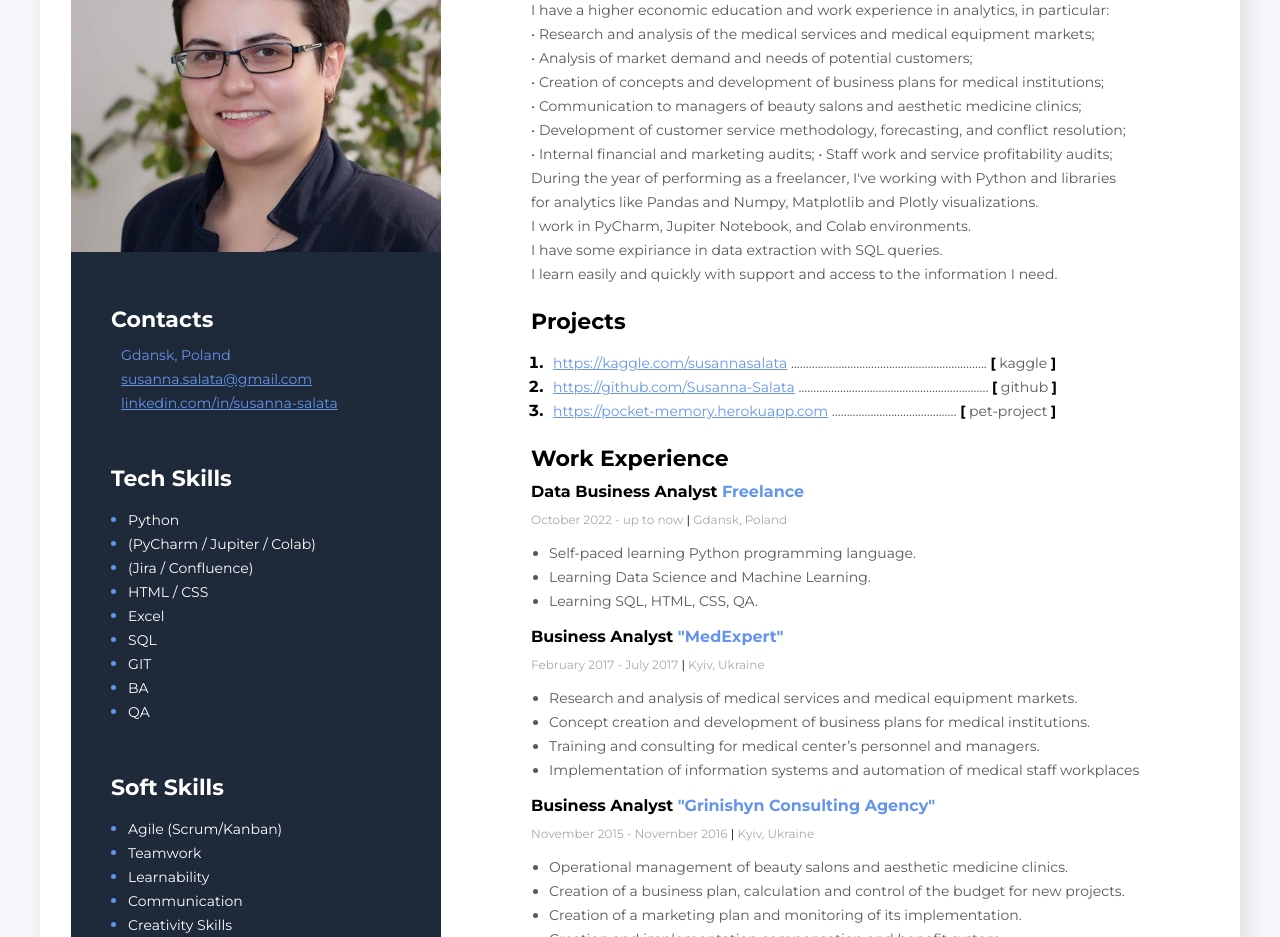
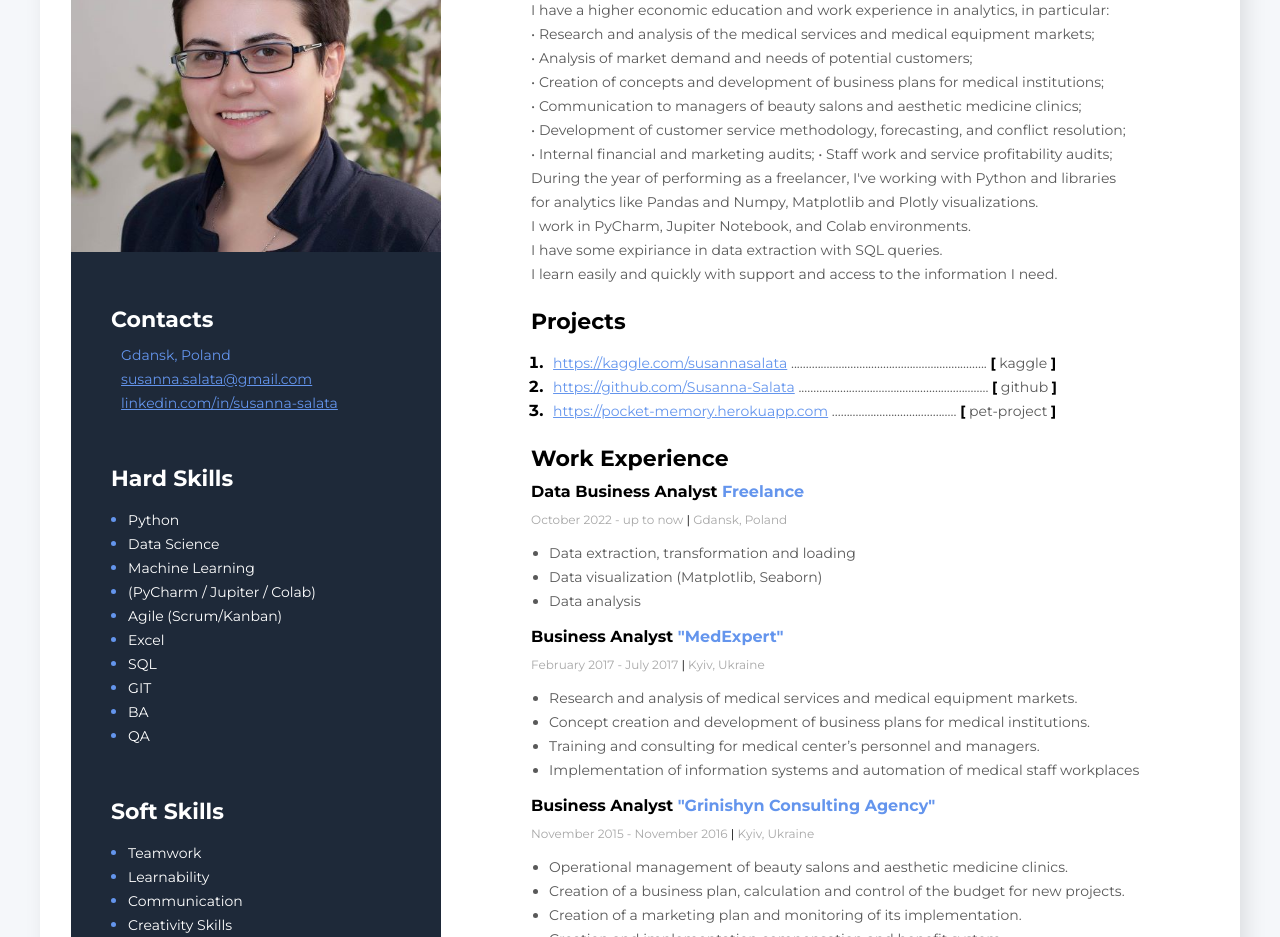
Before and after one commit to Susanna-Salata/my-cv, a plain HTML site: page index.html in a window 1280 px wide. Shown: the part 198-1135 px from the top of the page. Drawn offline with Linux system fonts and the light colour scheme.

Commit message:
hard skills

```diff
--- a/index.html
+++ b/index.html
@@ -21,7 +21,7 @@
             <!--About me section-->
             <div class="about-me-section">
 
-                <h1 class="about-me-profession"> Data Analyst with Python </h1>
+                <h1 class="about-me-profession"> Data Scientist with Python, ML </h1>
 
                 <h1 class="about-me-name">Susanna Salata</h1>
 
@@ -93,13 +93,13 @@
 
                     <ul class="my-work-experience-duties">
                         <li>
-                            Self-paced learning Python programming language.
+                            Data extraction, transformation and loading
                         </li>
                         <li>
-                            Learning Data Science and Machine Learning.
+                            Data visualization (Matplotlib, Seaborn)
                         </li>
                         <li>
-                            Learning SQL, HTML, CSS, QA.
+                            Data analysis
                         </li>
 
                     </ul>
@@ -228,13 +228,13 @@
 
             <!--My Tech Skills-->
             <div class="tech-skills-section">
-                <h3 class="sidebar-title"> Tech Skills </h3>
+                <h3 class="sidebar-title"> Hard Skills </h3>
                 <ul class="tech-skills-list">
-
-                    <li class="tech-skills-item"> <span class="tech-skills-item-text"> Python</span></li>
+                    <li class="tech-skills-item"> <span class="tech-skills-item-text"> Python </span></li>
+                    <li class="tech-skills-item"> <span class="tech-skills-item-text"> Data Science </span></li>
+                    <li class="tech-skills-item"> <span class="tech-skills-item-text"> Machine Learning </span></li>
                     <li class="tech-skills-item"> <span class="tech-skills-item-text"> (PyCharm / Jupiter / Colab)</span></li>
-                    <li class="tech-skills-item"> <span class="tech-skills-item-text"> (Jira / Confluence) </span></li>
-                    <li class="tech-skills-item"> <span class="tech-skills-item-text"> HTML / CSS </span></li>
+                    <li class="tech-skills-item"> <span class="tech-skills-item-text"> Agile (Scrum/Kanban)</span></li>
                     <li class="tech-skills-item"> <span class="tech-skills-item-text"> Excel</span></li>
                     <li class="tech-skills-item"> <span class="tech-skills-item-text"> SQL</span></li>
                     <li class="tech-skills-item"> <span class="tech-skills-item-text"> GIT</span></li>
@@ -248,7 +248,6 @@
             <div class="soft-skills-section">
                 <h3 class="sidebar-title"> Soft Skills </h3>
                 <ul class="soft-skills-list">
-                    <li class="soft-skills-item"><span class="soft-skills-item-text"> Agile (Scrum/Kanban)</span></li>
                     <li class="soft-skills-item"><span class="soft-skills-item-text"> Teamwork</span></li>
                     <li class="soft-skills-item"><span class="soft-skills-item-text"> Learnability</span></li>
                     <li class="soft-skills-item"><span class="soft-skills-item-text"> Communication</span></li>
@@ -263,7 +262,6 @@
                 <ul class="soft-skills-list">
                     <li class="soft-skills-item"><span class="soft-skills-item-text"> English - Intermediate</span></li>
                     <li class="soft-skills-item"><span class="soft-skills-item-text"> Polish - Intermediate</span></li>
-                    <li class="soft-skills-item"><span class="soft-skills-item-text"> Russian - Advanced</span></li>
                     <li class="soft-skills-item"><span class="soft-skills-item-text"> Ukrainian - Native</span></li>
                 </ul>
             </div>
```
